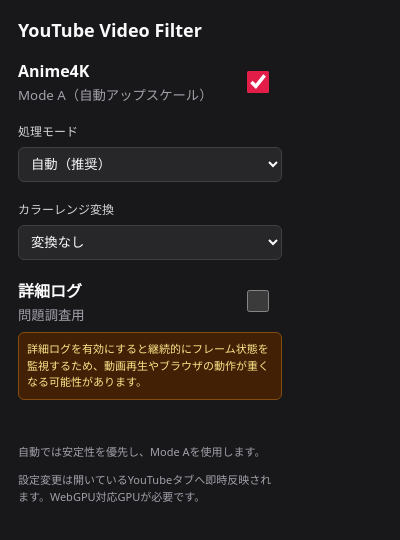
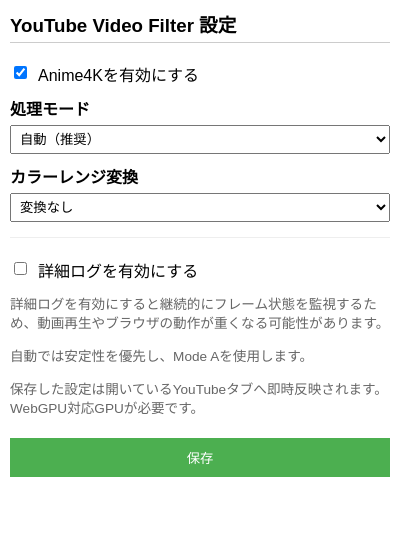
Before and after one commit to hrkz777/youtube-video-filter, a browser extension: page public/popup.html in a window 400 px wide. Drawn offline with Linux system fonts and the light colour scheme; files that its build step writes are made by us from their sources.

Commit message:
feat: 拡張機能UIをYouTube Chat Utils形式へ統一

```diff
--- a/public/popup.css
+++ b/public/popup.css
@@ -1,92 +1,99 @@
-:root {
-  color-scheme: dark;
-  font-family: system-ui, sans-serif;
+body {
+  min-width: 250px;
+  margin: 0;
+  padding: 10px;
+  font-family: sans-serif;
 }
 
-body {
-  width: 300px;
-  margin: 0;
-  background: #18181b;
-  color: #fafafa;
+h3 {
+  margin-top: 0;
+  padding-bottom: 5px;
+  border-bottom: 1px solid #ccc;
 }
 
-main {
-  padding: 18px;
+label {
+  display: block;
+  margin-top: 10px;
+  font-weight: bold;
 }
 
-h1 {
-  margin: 0 0 18px;
-  font-size: 18px;
+.select-group {
+  margin-top: 5px;
 }
 
-.setting {
-  display: flex;
-  align-items: center;
-  justify-content: space-between;
-  gap: 20px;
-}
-
-.profile {
-  display: grid;
-  gap: 7px;
-  margin-top: 18px;
-  color: #d4d4d8;
-  font-size: 12px;
-}
-
-.profile[hidden] {
+#diagnostic-container[hidden] {
   display: none;
 }
 
 select {
   width: 100%;
-  padding: 8px;
-  border: 1px solid #3f3f46;
-  border-radius: 6px;
-  background: #27272a;
-  color: #fafafa;
+  box-sizing: border-box;
+  padding: 5px;
 }
 
-.setting span {
-  display: grid;
-  gap: 3px;
+.checkbox-group {
+  display: flex;
+  align-items: flex-start;
+  gap: 8px;
+  margin-top: 10px;
 }
 
-.secondary-setting {
-  margin-top: 18px;
+.checkbox-group input[type="checkbox"] {
+  margin-top: 4px;
 }
 
-small,
+.checkbox-group label {
+  display: inline;
+  margin: 0;
+  font-weight: normal;
+  cursor: pointer;
+}
+
+#diagnostic-section {
+  margin-top: 15px;
+  padding-top: 10px;
+  border-top: 1px solid #eee;
+}
+
+#diagnostic-container {
+  margin-top: 10px;
+}
+
+.warning,
 .note {
-  color: #a1a1aa;
+  color: #666;
+  font-size: 0.85em;
+  line-height: 1.4;
 }
 
 .warning {
-  margin: 8px 0 0;
-  padding: 8px;
-  border: 1px solid #854d0e;
-  border-radius: 6px;
-  background: #422006;
-  color: #fde68a;
-  font-size: 11px;
-  line-height: 1.5;
+  margin-bottom: 0;
 }
 
-input {
-  width: 42px;
-  height: 22px;
-  accent-color: #e11d48;
+spacer {
+  display: block;
+  width: 100%;
+  margin-top: 20px;
+}
+
+button {
+  display: block;
+  width: 100%;
+  padding: 10px;
+  border: none;
+  background-color: #4caf50;
+  color: white;
+  cursor: pointer;
+}
+
+button:disabled {
+  cursor: default;
+  opacity: 0.65;
 }
 
 #status {
-  min-height: 18px;
-  margin: 14px 0 0;
-  color: #86efac;
-  font-size: 12px;
+  min-height: 1em;
+  margin-top: 10px;
+  color: green;
+  font-size: 0.9em;
 }
-
-.note {
-  margin: 12px 0 0;
-  font-size: 11px;
-  line-height: 1.5;
-}
--- a/public/popup.html
+++ b/public/popup.html
@@ -8,16 +8,15 @@
   </head>
   <body>
     <main>
-      <h1>YouTube Video Filter</h1>
-      <label class="setting">
-        <span>
-          <strong>Anime4K</strong>
-          <small>Mode A（自動アップスケール）</small>
-        </span>
-        <input id="enabled" type="checkbox" role="switch">
-      </label>
-      <label class="profile">
-        <span>処理モード</span>
+      <h3>YouTube Video Filter 設定</h3>
+
+      <div class="checkbox-group">
+        <input id="enabled" type="checkbox">
+        <label for="enabled">Anime4Kを有効にする</label>
+      </div>
+
+      <label for="profile">処理モード</label>
+      <div class="select-group">
         <select id="profile">
           <option value="auto">自動（推奨）</option>
           <option value="mode-a">v4.x Mode A</option>
@@ -28,35 +27,40 @@
           <option value="mode-ac">v4.x Mode A+C（カスタム）</option>
           <option value="v4.1-low-resolution">v4.1 Low resolution experiment</option>
         </select>
-      </label>
-      <label class="profile">
-        <span>カラーレンジ変換</span>
+      </div>
+
+      <label for="color-range-mode">カラーレンジ変換</label>
+      <div class="select-group">
         <select id="color-range-mode">
           <option value="none">変換なし</option>
           <option value="limited-to-full">リミテッド → フル</option>
           <option value="full-to-limited">フル → リミテッド</option>
         </select>
-      </label>
-      <label class="setting secondary-setting">
-        <span>
-          <strong>詳細ログ</strong>
-          <small>問題調査用</small>
-        </span>
-        <input id="detailed-logging" type="checkbox" role="switch">
-      </label>
-      <label id="diagnostic-container" class="profile" hidden>
-        <span>診断パス</span>
+      </div>
+
+      <div id="diagnostic-section">
+        <div class="checkbox-group">
+          <input id="detailed-logging" type="checkbox">
+          <label for="detailed-logging">詳細ログを有効にする</label>
+        </div>
+        <div id="diagnostic-container" hidden>
+          <label for="diagnostic-stage">診断パス</label>
         <select id="diagnostic-stage">
           <option value="full">D: 通常の全処理</option>
           <option value="source">A: 入力映像のみ</option>
           <option value="clamp">B: ClampHighlightsまで</option>
           <option value="restore">C: Restore CNN VLまで</option>
         </select>
-      </label>
-      <p class="warning">詳細ログを有効にすると継続的にフレーム状態を監視するため、動画再生やブラウザの動作が重くなる可能性があります。</p>
-      <p id="status" aria-live="polite"></p>
+        </div>
+        <p class="warning">詳細ログを有効にすると継続的にフレーム状態を監視するため、動画再生やブラウザの動作が重くなる可能性があります。</p>
+      </div>
+
       <p id="mode-note" class="note">自動では安定性を優先し、Mode Aを使用します。</p>
-      <p class="note">設定変更は開いているYouTubeタブへ即時反映されます。WebGPU対応GPUが必要です。</p>
+      <p class="note">保存した設定は開いているYouTubeタブへ即時反映されます。WebGPU対応GPUが必要です。</p>
+
+      <spacer></spacer>
+      <button id="save-button" type="button">保存</button>
+      <div id="status" aria-live="polite"></div>
     </main>
     <script src="popup.js"></script>
   </body>
--- a/src/popup.js
+++ b/src/popup.js
@@ -4,6 +4,7 @@
 const detailedLoggingInput = document.querySelector("#detailed-logging");
 const diagnosticContainer = document.querySelector("#diagnostic-container");
 const diagnosticStageInput = document.querySelector("#diagnostic-stage");
+const saveButton = document.querySelector("#save-button");
 const status = document.querySelector("#status");
 const modeNote = document.querySelector("#mode-note");
 
@@ -38,54 +39,45 @@
   modeNote.textContent = MODE_NOTES[settings.profile];
 }
 
-async function saveSettings(changes, message) {
-  enabledInput.disabled = true;
-  profileInput.disabled = true;
-  colorRangeInput.disabled = true;
-  detailedLoggingInput.disabled = true;
-  diagnosticStageInput.disabled = true;
-  await chrome.storage.local.set(changes);
-  status.textContent = message;
-
-  enabledInput.disabled = false;
-  profileInput.disabled = false;
-  colorRangeInput.disabled = false;
-  detailedLoggingInput.disabled = false;
-  diagnosticStageInput.disabled = false;
+function setFormDisabled(disabled) {
+  enabledInput.disabled = disabled;
+  profileInput.disabled = disabled;
+  colorRangeInput.disabled = disabled;
+  detailedLoggingInput.disabled = disabled;
+  diagnosticStageInput.disabled = disabled;
+  saveButton.disabled = disabled;
 }
 
-enabledInput.addEventListener("change", async () => {
-  await saveSettings(
-    { enabled: enabledInput.checked },
-    enabledInput.checked ? "Anime4Kを有効にしました" : "Anime4Kを無効にしました"
-  );
+async function saveSettings() {
+  setFormDisabled(true);
+  try {
+    await chrome.storage.local.set({
+      enabled: enabledInput.checked,
+      profile: profileInput.value,
+      colorRangeMode: colorRangeInput.value,
+      detailedLogging: detailedLoggingInput.checked,
+      diagnosticStage: detailedLoggingInput.checked ? diagnosticStageInput.value : "full"
+    });
+    status.style.color = "green";
+    status.textContent = "設定を保存しました";
+  } finally {
+    setFormDisabled(false);
+  }
+}
+
+profileInput.addEventListener("change", () => {
+  modeNote.textContent = MODE_NOTES[profileInput.value];
 });
 
-profileInput.addEventListener("change", async () => {
-  modeNote.textContent = MODE_NOTES[profileInput.value];
-  await saveSettings({ profile: profileInput.value }, "処理モードを変更しました");
+detailedLoggingInput.addEventListener("change", () => {
+  diagnosticContainer.hidden = !detailedLoggingInput.checked;
 });
 
-colorRangeInput.addEventListener("change", async () => {
-  await saveSettings({ colorRangeMode: colorRangeInput.value }, "カラーレンジ変換を変更しました");
-});
-
-detailedLoggingInput.addEventListener("change", async () => {
-  diagnosticContainer.hidden = !detailedLoggingInput.checked;
-  await saveSettings(
-    {
-      detailedLogging: detailedLoggingInput.checked,
-      diagnosticStage: detailedLoggingInput.checked ? diagnosticStageInput.value : "full"
-    },
-    detailedLoggingInput.checked ? "詳細ログを有効にしました" : "詳細ログを無効にしました"
-  );
-});
-
-diagnosticStageInput.addEventListener("change", async () => {
-  await saveSettings(
-    { diagnosticStage: diagnosticStageInput.value },
-    `診断パスを${diagnosticStageInput.selectedOptions[0].textContent}へ変更しました`
-  );
+saveButton.addEventListener("click", () => {
+  saveSettings().catch((error) => {
+    status.style.color = "red";
+    status.textContent = `設定を保存できませんでした: ${error.message}`;
+  });
 });
 
 initialize().catch((error) => {
```
Also changed, not shown: test/validate.mjs (+7 -0 lines).
